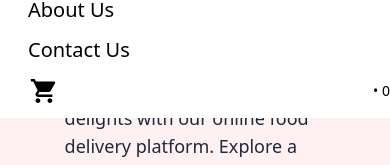
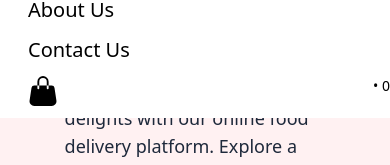
Before and after one commit to Anurag-verma18/Food-Kart, a React (Vite) app: page / in a window 390 px wide. Both pictures are taken after a click on the element 340 px from the left and 26 px from the top of the page. Shown: the part 144-309 px from the top of the page. Built offline with nearby package versions, Linux system fonts and the light colour scheme.

Commit message:
feat: add new cart logo to header

```diff
--- a/src/components/Header.js
+++ b/src/components/Header.js
@@ -5,7 +5,7 @@ import { useDispatch ,useSelector } from "react-redux";
 import { cartTotalPrice } from "../utils/cartSlice";
 import { IoMenu } from "react-icons/io5";
 import { IoClose } from "react-icons/io5";
-import { IoMdCart } from "react-icons/io";
+import { BsHandbagFill } from "react-icons/bs";
 
 const Header = () => {
   const [showBackground, setShowBackground] = useState(false);
@@ -70,9 +70,9 @@ const Header = () => {
           <Link to="/contact">Contact Us</Link>
         </li>
         <li className="md:px-4 my-3 md:my-0 text-3xl md:text-base hover:text-orange-400">
-          <Link to="/cart" className="flex items-center justify-between">
-            <span className="cursor-pointer mr-1">
-              <IoMdCart />
+          <Link to="/cart" className="flex justify-between">
+            <span className="cursor-pointer mr-1 flex items-start">
+              <BsHandbagFill />
             </span>
             <span className="text-sm"> • {cartTotalQty}</span>
           </Link>
```
